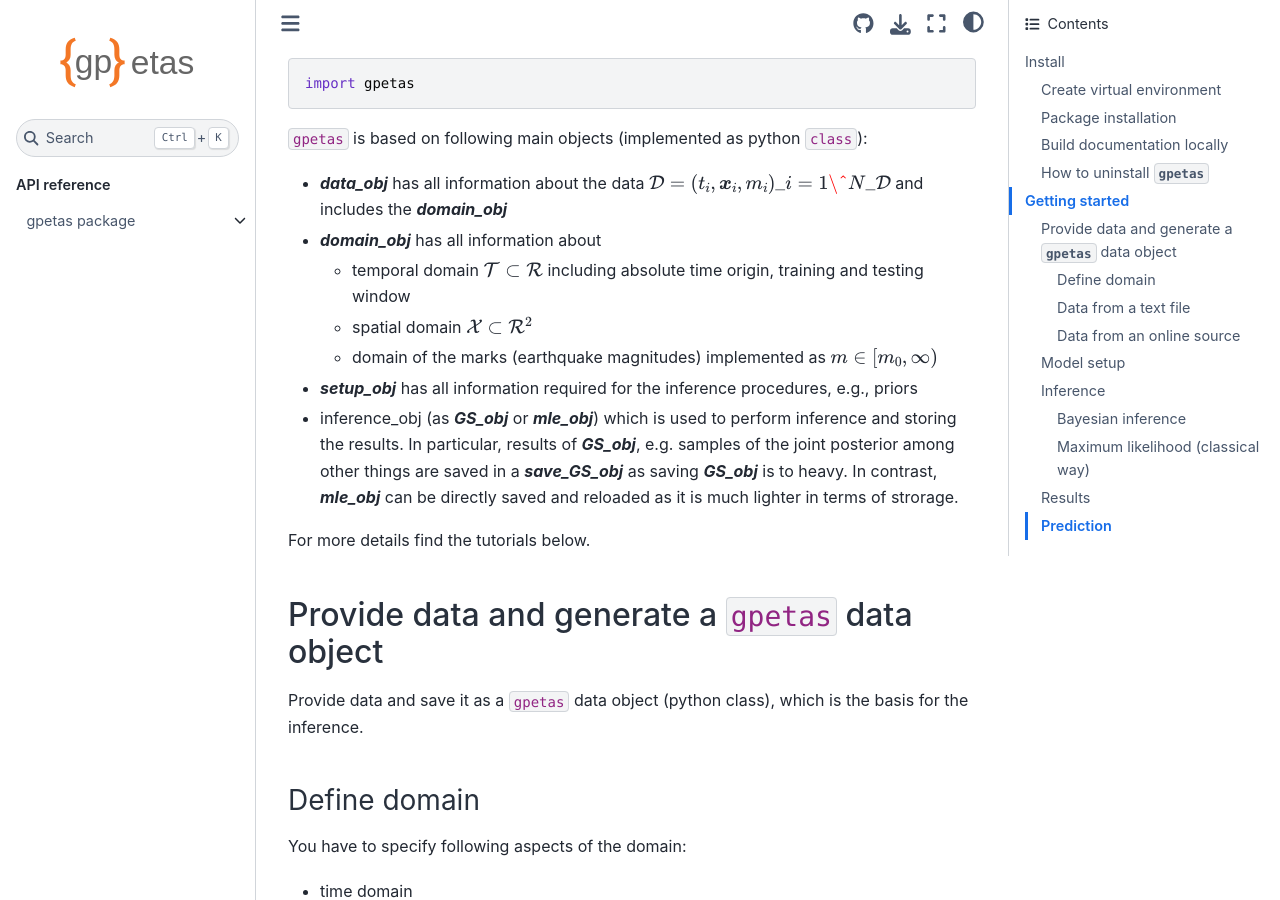
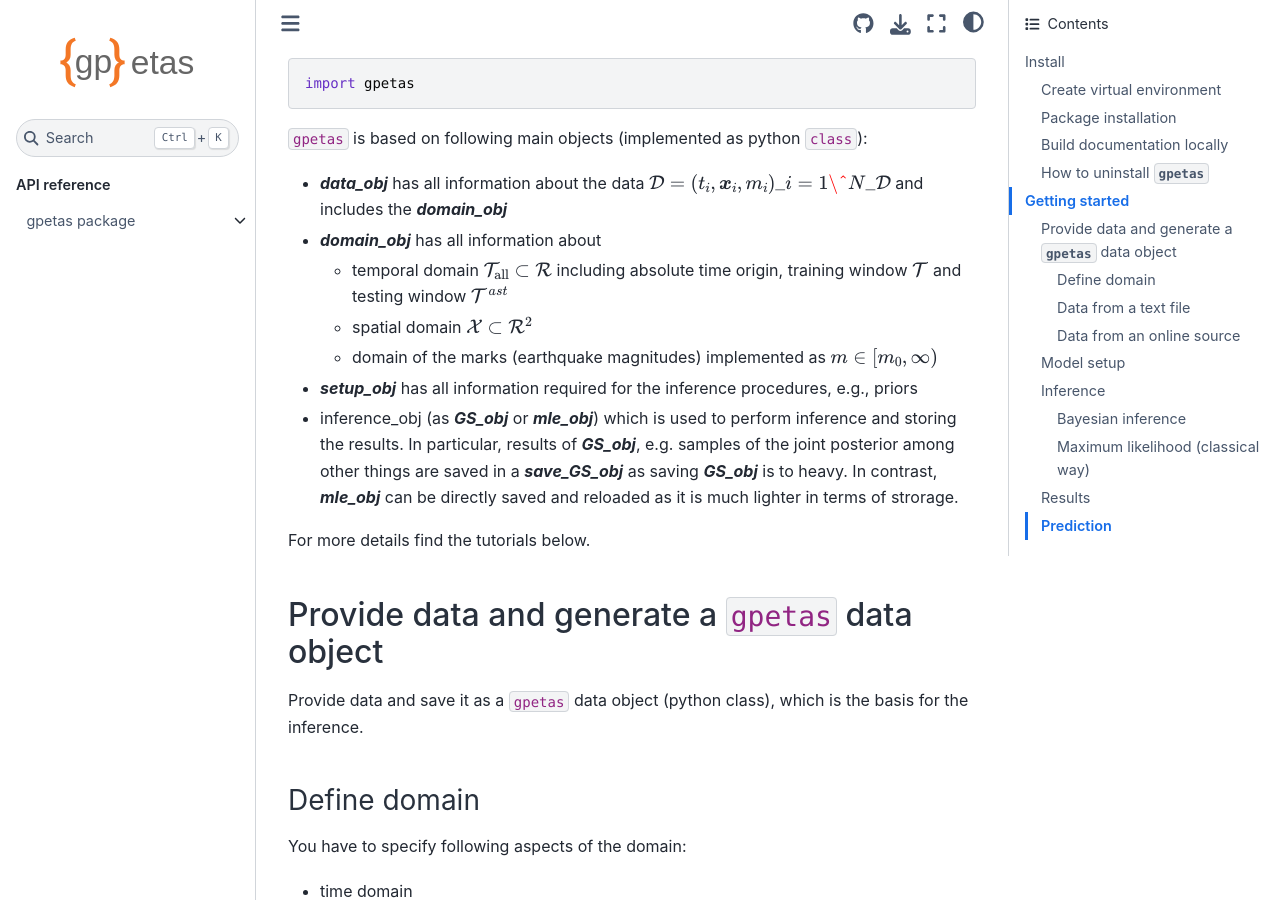
Before and after one commit to chris-molki/gpetas, a Sphinx documentation site: the page built from docs/source/README.md, in a window 1280 px wide and 900 px high, scrolled down 1739 px. Built offline with Sphinx 7.4.7 and the Sphinx Book theme 1.1.4, drawn with Linux system fonts in a browser that asks for light colours; pages that are not in the unit, such as notebooks, are missing from menus.

Commit message:
until data_obj

```diff
--- a/docs/source/README.md
+++ b/docs/source/README.md
@@ -72,7 +72,7 @@
 ``gpetas`` is based on following main objects (implemented as python ``class``):
 * ***data_obj*** has all information about the data $\mathcal{D}=\\{(t_i,\boldsymbol{x}_i,m_i)\\}\_{i=1}\^{N\_{\mathcal{D}}}$ and includes the ***domain_obj***
 * ***domain_obj*** has all information about
-  * temporal domain $\mathcal{T}\subset \mathcal{R}$ including absolute time origin, training and testing window
+  * temporal domain $\mathcal{T_{\rm all}}\subset \mathcal{R}$ including absolute time origin, training window $\mathcal{T}$ and testing window $\mathcal{T^ast}$
   * spatial domain $\mathcal{X}\subset \mathcal{R}^2$
   * domain of the marks (earthquake magnitudes) implemented as $m\in[m_0,\infty)$
 * ***setup_obj*** has all information required for the inference procedures, e.g., priors
```
